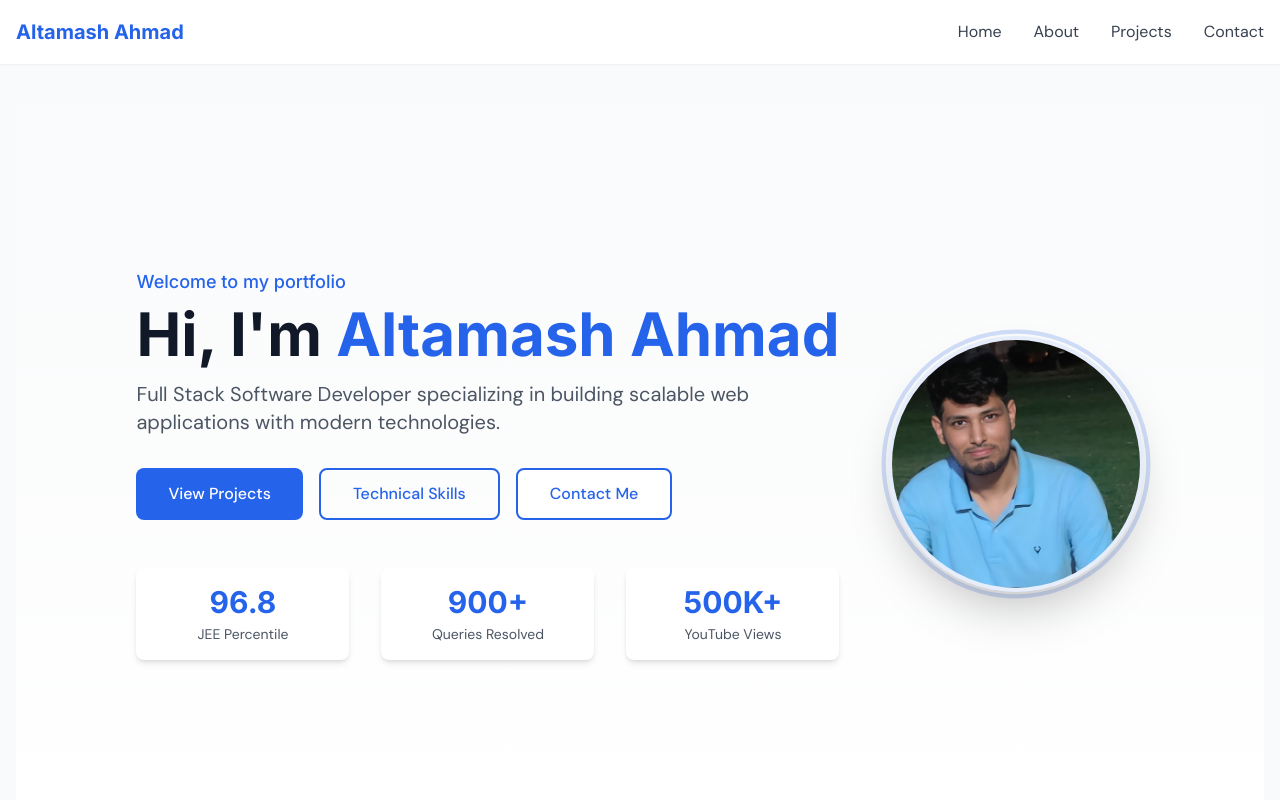
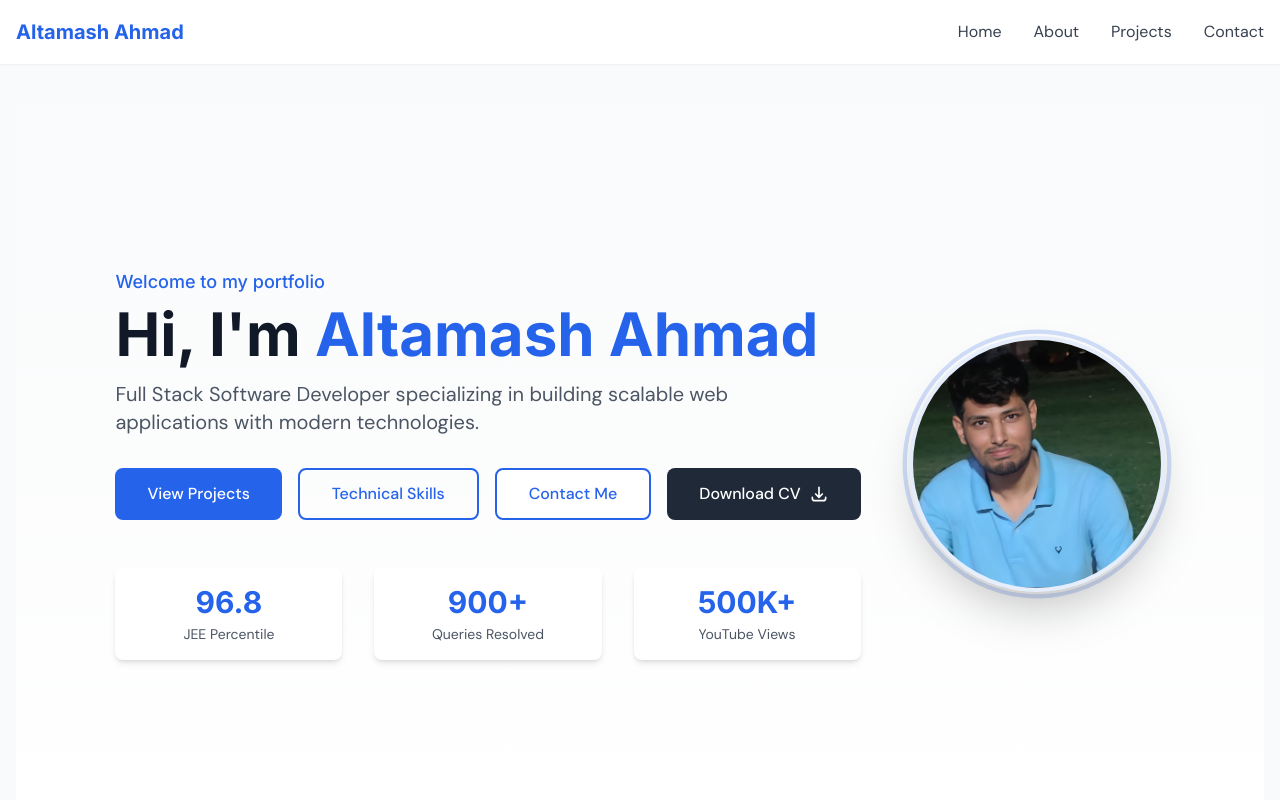
Before and after one commit to AltamashAhmad/portfolio, a React (Vite) app: page / in a window 1280 px wide. Shown: the top 800 px of the page. Built offline with nearby package versions, Linux system fonts and the light colour scheme.

Commit message:
Added download cv button

```diff
--- a/src/pages/Home.jsx
+++ b/src/pages/Home.jsx
@@ -10,6 +10,16 @@ function Home() {
       behavior: 'smooth',
       block: 'start'
     });
+  };
+
+  const downloadCV = () => {
+    // Create a link element
+    const link = document.createElement('a');
+    link.href = '/Altamash_Ahmad_CV.pdf'; // Make sure this matches your CV file name
+    link.download = 'Altamash_Ahmad_CV.pdf';
+    document.body.appendChild(link);
+    link.click();
+    document.body.removeChild(link);
   };
 
   return (
@@ -60,6 +70,26 @@ function Home() {
                     className="border-2 border-primary bg-white text-primary hover:bg-primary hover:text-white px-8 py-3 rounded-lg font-medium transition-all hover:shadow-lg hover:-translate-y-0.5"
                   >
                     Contact Me
+                  </button>
+                  <button
+                    onClick={downloadCV}
+                    className="bg-gray-800 hover:bg-gray-900 text-white px-8 py-3 rounded-lg font-medium transition-all hover:shadow-lg hover:-translate-y-0.5 flex items-center gap-2"
+                  >
+                    <span>Download CV</span>
+                    <svg
+                      xmlns="http://www.w3.org/2000/svg"
+                      className="h-5 w-5"
+                      fill="none"
+                      viewBox="0 0 24 24"
+                      stroke="currentColor"
+                    >
+                      <path
+                        strokeLinecap="round"
+                        strokeLinejoin="round"
+                        strokeWidth={2}
+                        d="M4 16v1a3 3 0 003 3h10a3 3 0 003-3v-1m-4-4l-4 4m0 0l-4-4m4 4V4"
+                      />
+                    </svg>
                   </button>
                 </div>
               </motion.div>
```
Also changed, not shown: 2 other files (tests, documents, lock files or other folders).
